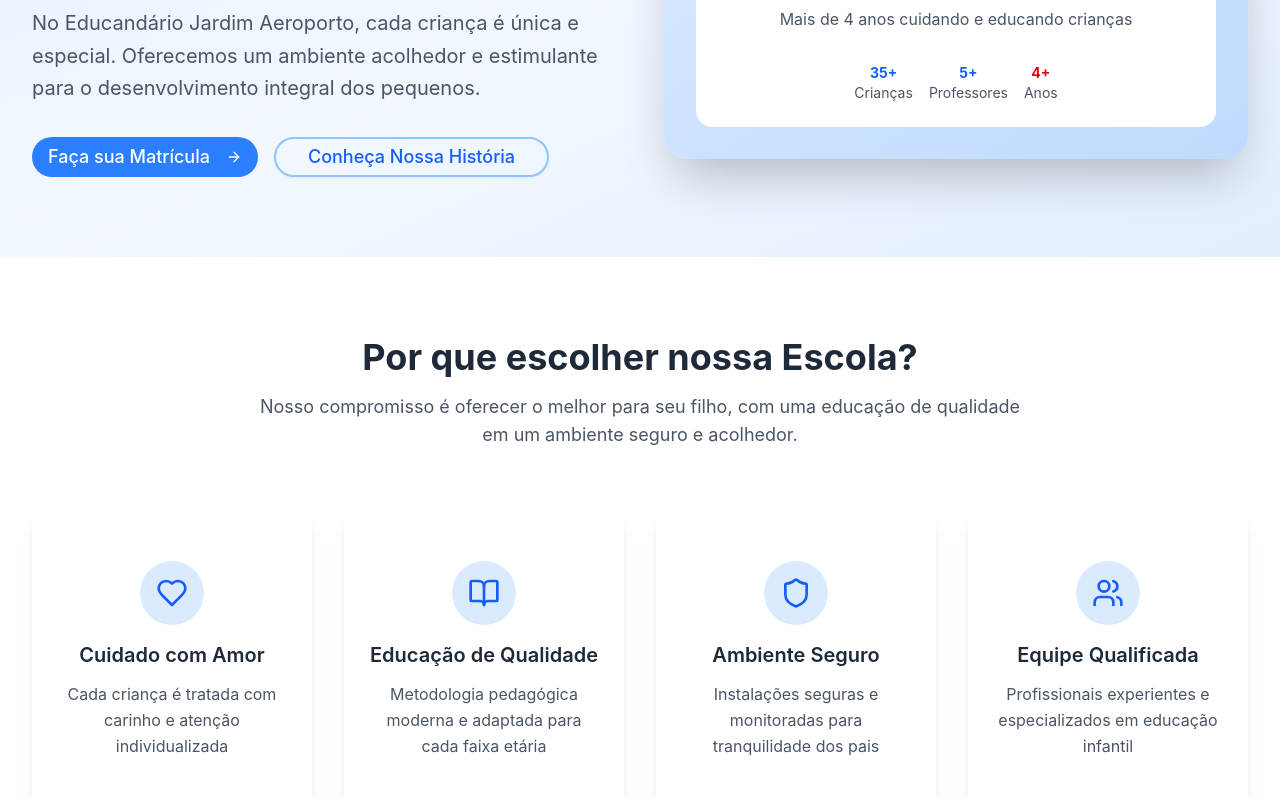
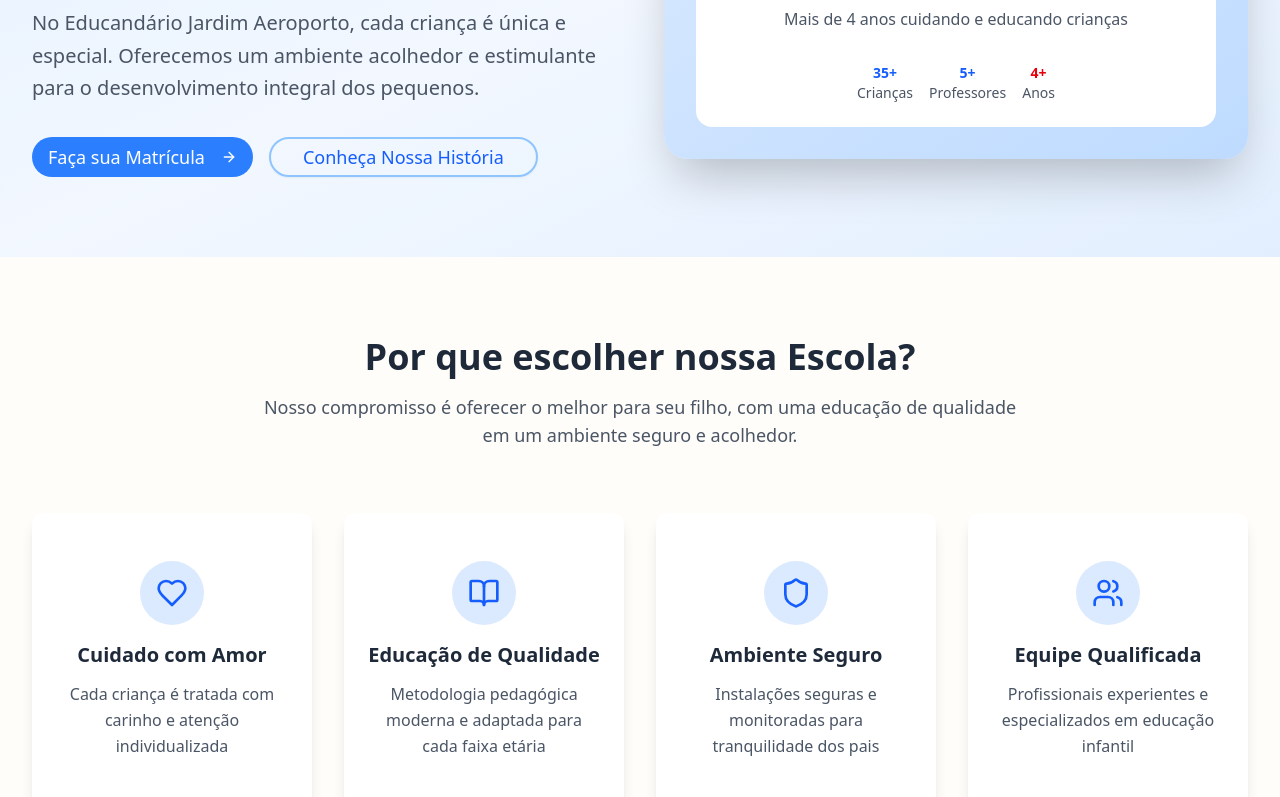
Before and after one commit to wstvns/educandario-jardim-aeroporto, a React (Vite) app: page / in a window 1280 px wide. Shown: the part 322-1119 px from the top of the page. Built offline with nearby package versions, Linux system fonts and the light colour scheme.

Commit message:
refactor: refaz praticamente todo index e add animacoes e outros

```diff
--- a/src/index.css
+++ b/src/index.css
@@ -1,258 +1,34 @@
 @import "tailwindcss";
 @import "tw-animate-css";
 
-@custom-variant dark (&:is(.dark *));
+@layer base {
+  body {
+    @apply bg-[#FFFDF9] text-slate-900 antialiased;
+    margin: 0;
+    padding: 0;
+  }
 
-@theme inline {
-  --radius-sm: calc(var(--radius) - 4px);
-  --radius-md: calc(var(--radius) - 2px);
-  --radius-lg: var(--radius);
-  --radius-xl: calc(var(--radius) + 4px);
-  --color-background: var(--background);
-  --color-foreground: var(--foreground);
-  --color-card: var(--card);
-  --color-card-foreground: var(--card-foreground);
-  --color-popover: var(--popover);
-  --color-popover-foreground: var(--popover-foreground);
-  --color-primary: var(--primary);
-  --color-primary-foreground: var(--primary-foreground);
-  --color-secondary: var(--secondary);
-  --color-secondary-foreground: var(--secondary-foreground);
-  --color-muted: var(--muted);
-  --color-muted-foreground: var(--muted-foreground);
-  --color-accent: var(--accent);
-  --color-accent-foreground: var(--accent-foreground);
-  --color-destructive: var(--destructive);
-  --color-border: var(--border);
-  --color-input: var(--input);
-  --color-ring: var(--ring);
-  --color-chart-1: var(--chart-1);
-  --color-chart-2: var(--chart-2);
-  --color-chart-3: var(--chart-3);
-  --color-chart-4: var(--chart-4);
-  --color-chart-5: var(--chart-5);
-}
 
-:root {
-  --radius: 0.625rem;
-  --background: 255 255 255;
-  --foreground: 23 23 23;
-  --card: 255 255 255;
-  --card-foreground: 23 23 23;
-  --popover: 255 255 255;
-  --popover-foreground: 23 23 23;
-  --primary: 23 23 23;
-  --primary-foreground: 250 250 250;
-  --secondary: 245 245 245;
-  --secondary-foreground: 23 23 23;
-  --muted: 245 245 245;
-  --muted-foreground: 115 115 115;
-  --accent: 245 245 245;
-  --accent-foreground: 23 23 23;
-  --destructive: 239 68 68;
-  --border: 229 229 229;
-  --input: 229 229 229;
-  --ring: 115 115 115;
-  --chart-1: 220 38 127;
-  --chart-2: 16 185 129;
-  --chart-3: 101 163 13;
-  --chart-4: 234 179 8;
-  --chart-5: 239 68 68;
-}
-
-.dark {
-  --background: 23 23 23;
-  --foreground: 250 250 250;
-  --card: 23 23 23;
-  --card-foreground: 250 250 250;
-  --popover: 23 23 23;
-  --popover-foreground: 250 250 250;
-  --primary: 250 250 250;
-  --primary-foreground: 23 23 23;
-  --secondary: 39 39 42;
-  --secondary-foreground: 250 250 250;
-  --muted: 39 39 42;
-  --muted-foreground: 161 161 170;
-  --accent: 39 39 42;
-  --accent-foreground: 250 250 250;
-  --destructive: 239 68 68;
-  --border: 39 39 42;
-  --input: 39 39 42;
-  --ring: 161 161 170;
-  --chart-1: 220 38 127;
-  --chart-2: 16 185 129;
-  --chart-3: 101 163 13;
-  --chart-4: 234 179 8;
-  --chart-5: 239 68 68;
-}
-
-@layer base {
-  * {
-    @apply border-border;
-  }
-  body {
-    @apply bg-background text-foreground;
-    font-family: 'Inter', -apple-system, BlinkMacSystemFont, 'Segoe UI', 'Roboto', sans-serif;
+  main, section {
+    background-color: transparent !important;
   }
 }
 
-/* Estilos com tema infantil */
 @layer components {
-  .line-clamp-1 {
-    overflow: hidden;
-    display: -webkit-box;
-    -webkit-box-orient: vertical;
-    -webkit-line-clamp: 1;
+  .glass-card {
+    @apply bg-white/40 backdrop-blur-xl border-2 border-white/80 shadow-[0_20px_50px_rgba(180,160,100,0.15)];
   }
 
-  .line-clamp-2 {
-    overflow: hidden;
-    display: -webkit-box;
-    -webkit-box-orient: vertical;
-    -webkit-line-clamp: 2;
-  }
-
-  /* Animação suave */
-  .animate-float {
-    animation: float 6s ease-in-out infinite;
-  }
-
-  .animate-bounce-soft {
-    animation: bounce-soft 2s infinite;
-  }
-
-  /* Gradiente personalizado com as cores da escola */
-  .bg-gradient-pastel {
-    background: linear-gradient(135deg, #87CEEB 0%, #4169E1 50%, #FF4500 100%);
-  }
-
-  .bg-gradient-kids {
-    background: linear-gradient(135deg, #4169E1 0%, #87CEEB 50%, #FF4500 100%);
-  }
-
-  .bg-gradient-primary {
-    background: linear-gradient(135deg, #1E3A8A 0%, #3B82F6 100%);
-  }
-
-  .bg-gradient-secondary {
-    background: linear-gradient(135deg, #87CEEB 0%, #E0F2FE 100%);
-  }
-
-  .bg-gradient-accent {
-    background: linear-gradient(135deg, #DC2626 0%, #FF4500 100%);
-  }
-
-  /* Sombras suave */
-  .shadow-soft {
-    box-shadow: 0 4px 20px rgba(0, 0, 0, 0.1);
-  }
-
-  .shadow-colorful {
-    box-shadow: 0 8px 32px rgba(65, 105, 225, 0.3);
-  }
-
-  /* Dark mode de sombra */
-  .dark .shadow-soft {
-    box-shadow: 0 4px 20px rgba(255, 255, 255, 0.1);
-  }
-
-  .dark .shadow-colorful {
-    box-shadow: 0 8px 32px rgba(135, 206, 235, 0.3);
-  }
-
-  /* Bordas arredondadas */
-  .rounded-blob {
-    border-radius: 30% 70% 70% 30% / 30% 30% 70% 70%;
-  }
-
-  /* Efeito de hover */
-  .hover-lift {
-    transition: transform 0.3s ease, box-shadow 0.3s ease;
-  }
-
-  .hover-lift:hover {
-    transform: translateY(-5px);
-    box-shadow: 0 10px 25px rgba(0, 0, 0, 0.15);
-  }
-
-  .dark .hover-lift:hover {
-    box-shadow: 0 10px 25px rgba(255, 255, 255, 0.15);
-  }
-
-  /* Botões */
-  .btn-playful {
-    position: relative;
-    overflow: hidden;
-    transition: all 0.3s ease;
-  }
-
-  .btn-playful::before {
-    content: '';
-    position: absolute;
-    top: 0;
-    left: -100%;
-    width: 100%;
-    height: 100%;
-    background: linear-gradient(90deg, transparent, rgba(255, 255, 255, 0.2), transparent);
-    transition: left 0.5s ease;
-  }
-
-  .btn-playful:hover::before {
-    left: 100%;
-  }
-
-  /* Scrollbar */
-  ::-webkit-scrollbar {
-    width: 8px;
-  }
-
-  ::-webkit-scrollbar-track {
-    @apply bg-gray-100 dark:bg-gray-800;
-    border-radius: 4px;
-  }
-
-  ::-webkit-scrollbar-thumb {
-    background: linear-gradient(135deg, #4169E1, #87CEEB);
-    border-radius: 4px;
-  }
-
-  ::-webkit-scrollbar-thumb:hover {
-    background: linear-gradient(135deg, #1E3A8A, #3B82F6);
+  .text-kids-title {
+    @apply font-black tracking-tighter leading-tight;
   }
 }
 
-/* Keyframes de animacoes */
 @keyframes float {
-  0%, 100% {
-    transform: translateY(0px);
-  }
-  50% {
-    transform: translateY(-10px);
-  }
+  0%, 100% { transform: translateY(0px) rotate(0deg); }
+  50% { transform: translateY(-15px) rotate(5deg); }
 }
 
-@keyframes bounce-soft {
-  0%, 100% {
-    transform: translateY(0);
-  }
-  50% {
-    transform: translateY(-5px);
-  }
+.animate-float {
+  animation: float 6s ease-in-out infinite;
 }
-
-/* Responsividade */
-@media (max-width: 640px) {
-  .text-responsive {
-    font-size: clamp(1.5rem, 4vw, 2.5rem);
-  }
-}
-
-/* Acessibilidade */
-@media (prefers-reduced-motion: reduce) {
-  .animate-float,
-  .animate-bounce-soft,
-  .hover-lift {
-    animation: none;
-    transition: none;
-  }
-}
```
